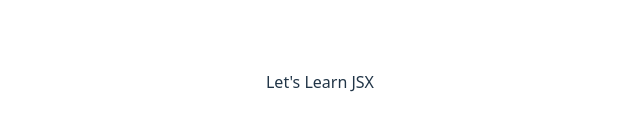
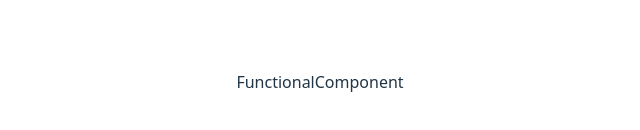
Before and after one commit to 015Bharathi/mern-projects, a React (Vite) app in the folder React/Fundamentals/: page / in a window 1280 px wide. Shown: the part 318-448 px from the top of the page, without its empty margins (320-960 px from the left). Built offline with nearby package versions, Linux system fonts and the light colour scheme.

Commit message:
React Fundamentals: Functional Component

```diff
--- a/React/Fundamentals/src/App.tsx
+++ b/React/Fundamentals/src/App.tsx
@@ -1,10 +1,10 @@
 import "./App.css";
-import JSXExamples from "./components/01-JSX/JSXExamples";
+import FunctionalComponent from "./components/02-Components/FunctionalComponent";
 
 function App() {
   return (
     <>
-      <JSXExamples />
+      <FunctionalComponent />
     </>
   );
 }
--- /dev/null
+++ b/React/Fundamentals/src/components/02-Components/FunctionalComponent.tsx
@@ -0,0 +1,7 @@
+import React from "react";
+
+const FunctionalComponent: React.FC = () => {
+  return <div>FunctionalComponent</div>;
+};
+
+export default FunctionalComponent;
```
